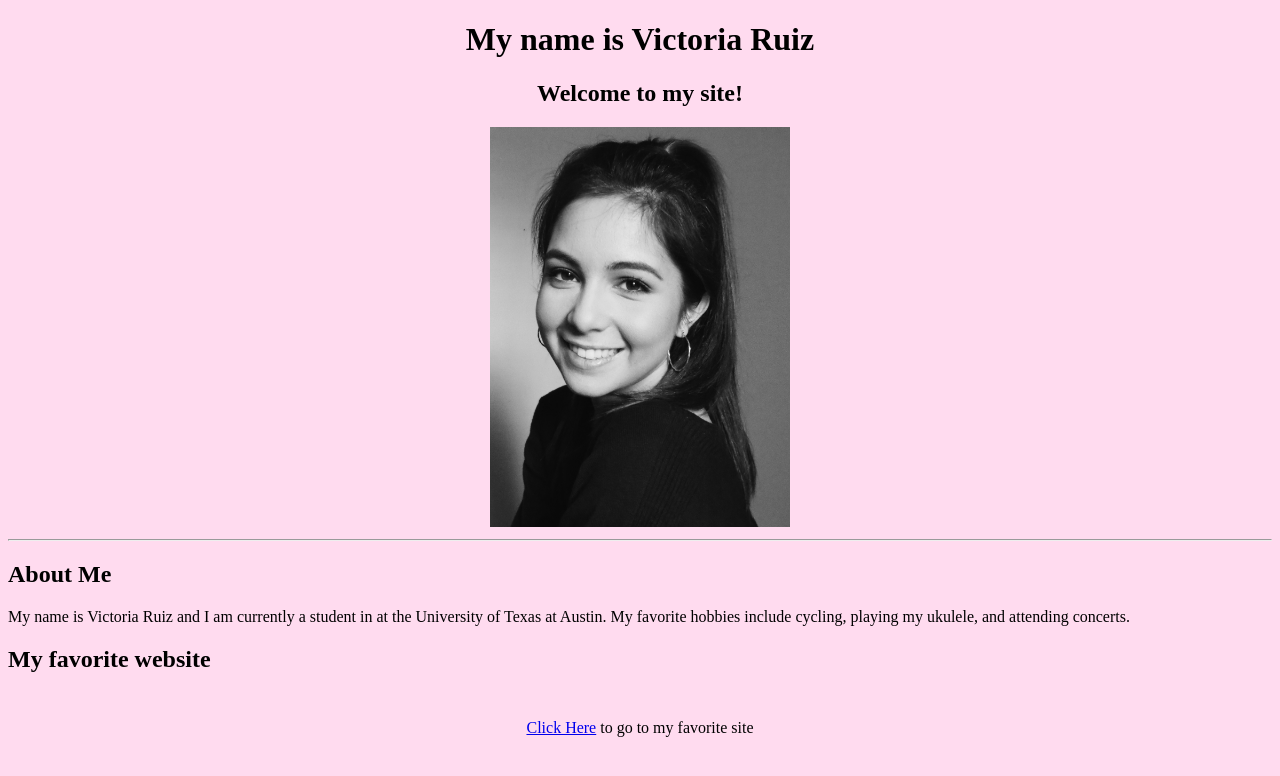
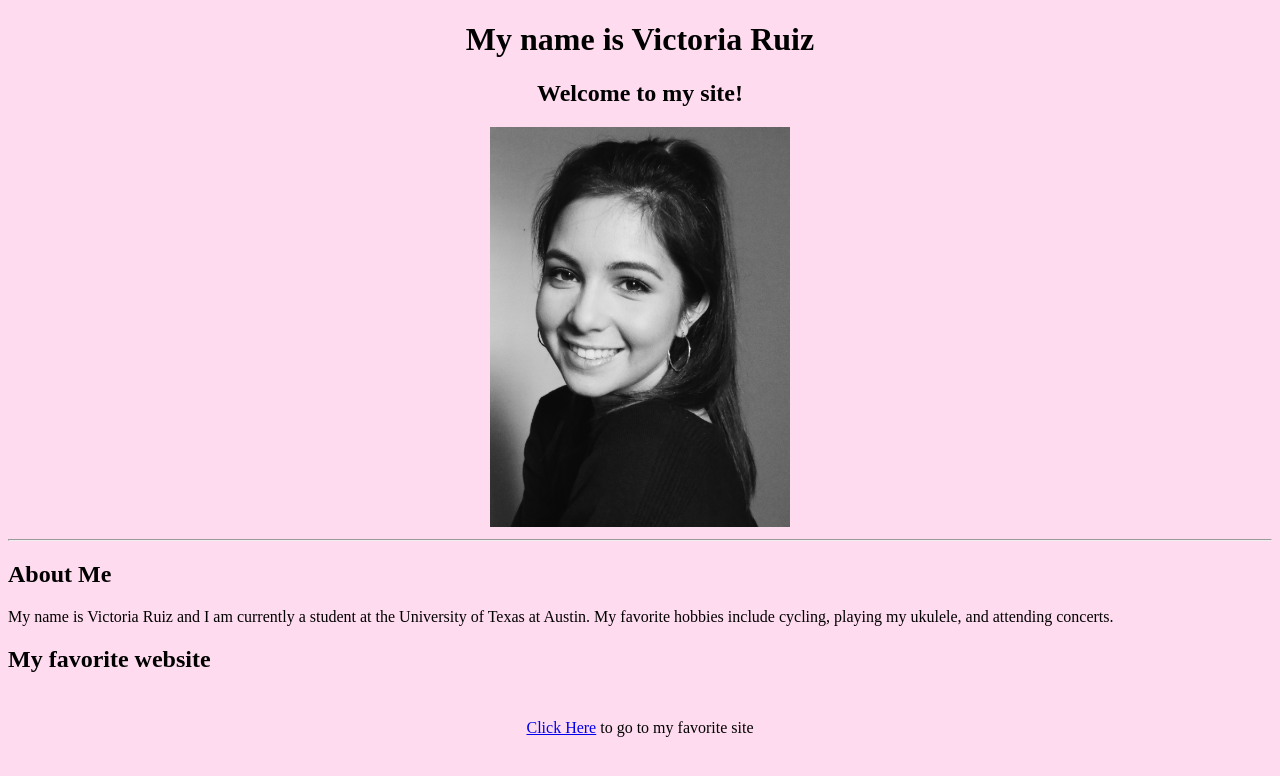
Before and after one commit to victoriaruiz/victoriaruiz.github.io, a plain HTML site: page index.html in a window 1280 px wide. Drawn offline with Linux system fonts and the light colour scheme.

Commit message:
Update index.html

```diff
--- a/index.html
+++ b/index.html
@@ -15,7 +15,7 @@
 
  <h2 style=<strong>About Me</strong></h2>
 
-<p>My name is Victoria Ruiz and I am currently a student in at the University of Texas at Austin. My favorite hobbies include cycling,
+<p>My name is Victoria Ruiz and I am currently a student at the University of Texas at Austin. My favorite hobbies include cycling,
  playing my ukulele, and attending concerts.</p>
 
 <h2 style=<strong>My favorite website</strong><br/><br/></h2>
```
